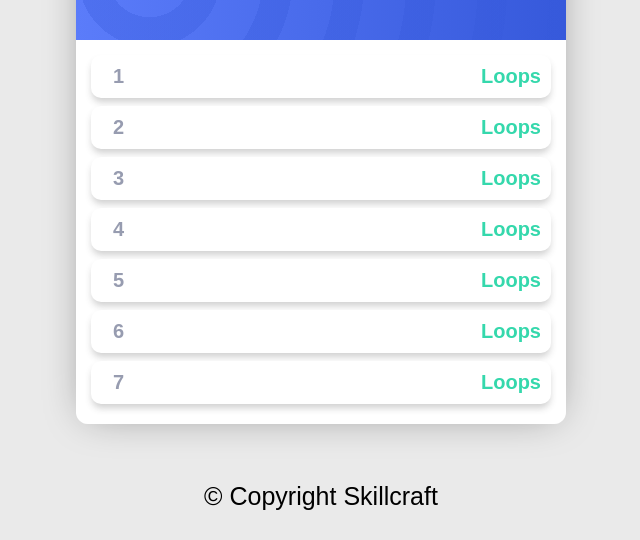
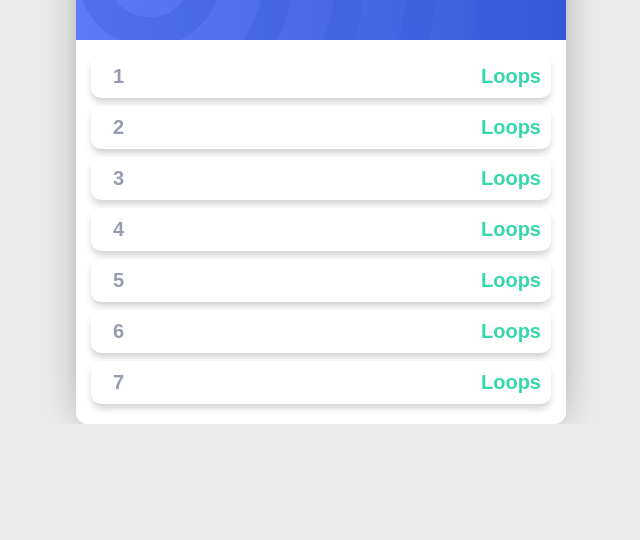
Before and after one commit to The-Skill-Craft/cpp_course, a plain HTML site: page page.html in a window 1280 px wide. Shown: the part 720-1260 px from the top of the page, without its empty margins (319-959 px from the left). After the commit the page ends 1144 px from the top, so only its background shows below. Drawn offline with Linux system fonts and the light colour scheme.

Commit message:
removed footer

```diff
--- a/page.html
+++ b/page.html
@@ -124,10 +124,6 @@
 
         </main>
     </article><br><br>
-    <div>
-        &#169; Copyright Skillcraft
-        <br><br>
-    </div>
 </body>
 
 </html>
```
